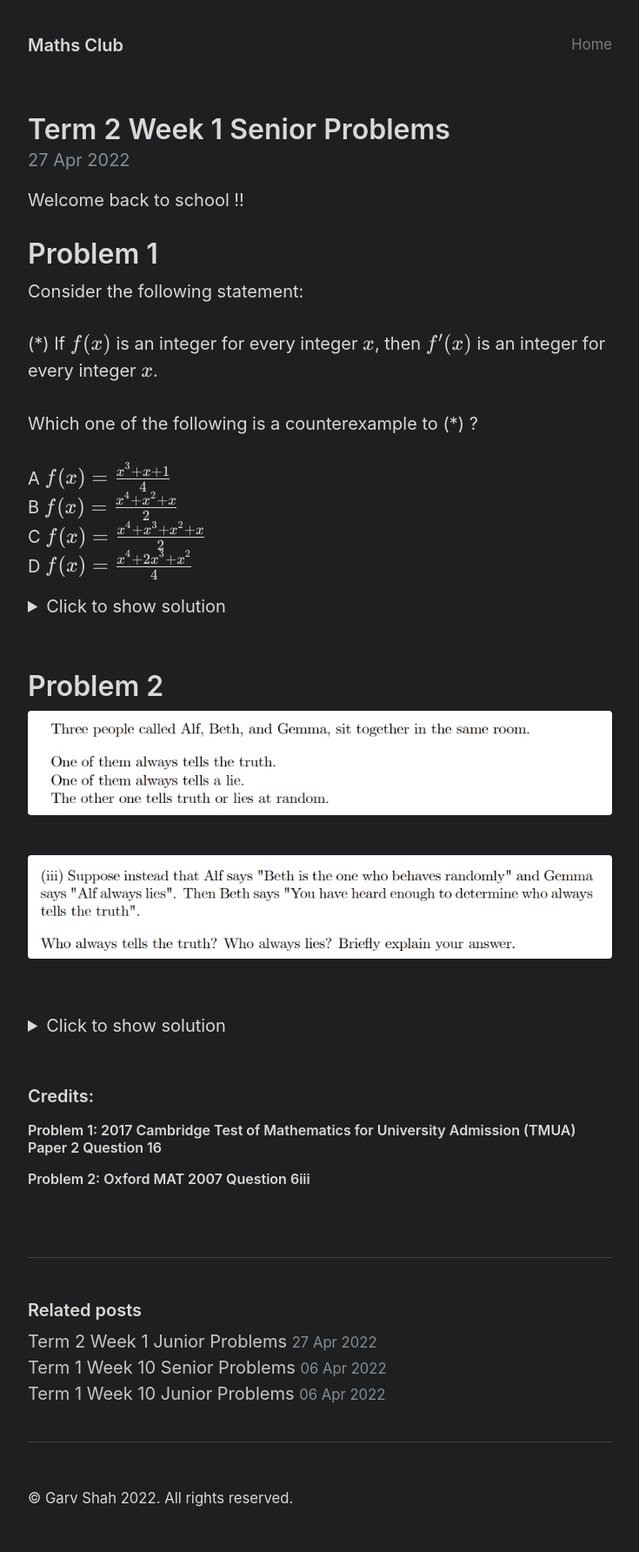
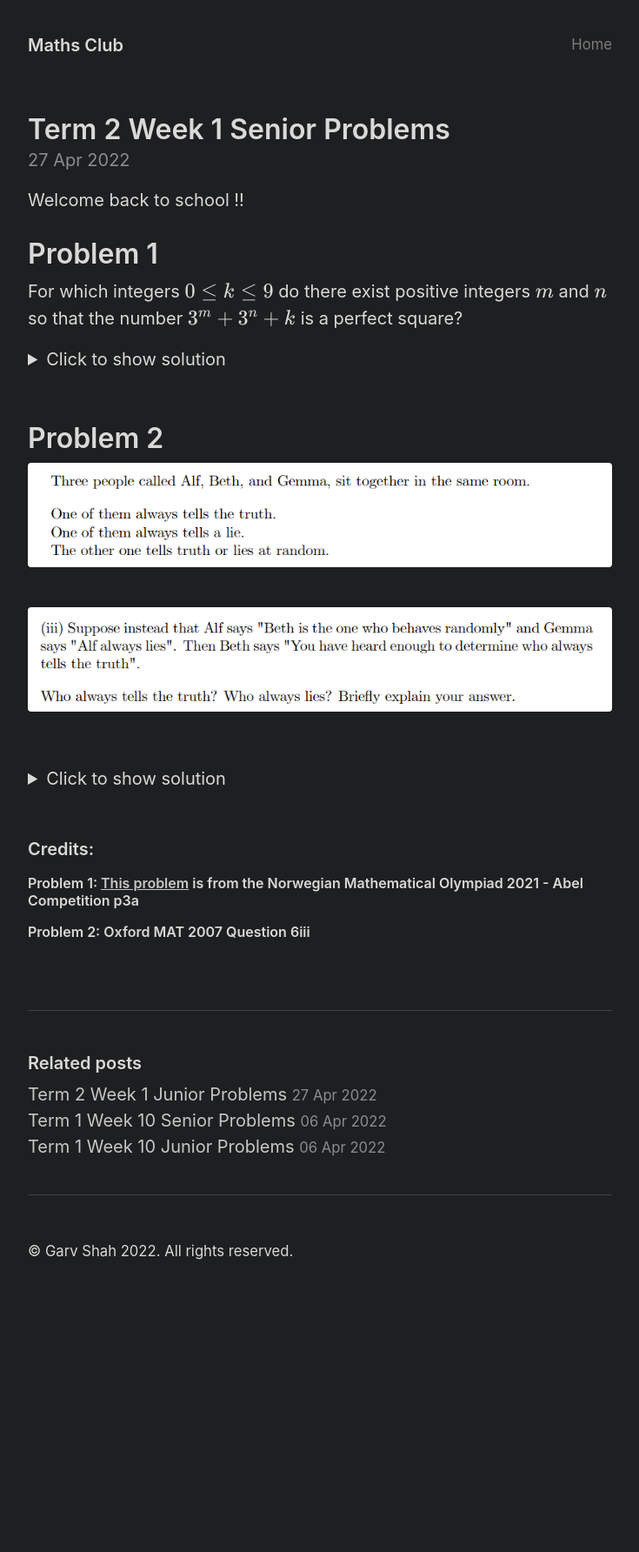
Before and after one commit to cgs-math/club, a Jekyll site: the page built from _posts/2022-04-27-2022Week1Senior.md, in a window 1280 px wide. Shown: the whole page at 87% size, without its empty margins (272-1007 px from the left). Built offline with Jekyll 4.4.1, drawn with Linux system fonts in a browser that asks for light colours; nearby versions of some CDN libraries; after the commit the page ends 1500 px from its top, so only the background shows below that.

Commit message:
added joseph's question and rankee's other

```diff
--- a/_posts/2022-04-27-2022Week1Senior.md
+++ b/_posts/2022-04-27-2022Week1Senior.md
@@ -8,17 +8,22 @@ layout: post
 Welcome back to school !!
 
 # Problem 1
-Consider the following statement: <br> <br>
-(\*) If $f(x)$ is an integer for every integer $x$, then $f^{\prime}(x)$ is an integer for every integer $x$. <br> <br>
-Which one of the following is a counterexample to (\*) ? <br> <br>
-A $f(x)=\frac{x^{3}+x+1}{4}$ <br>
-B $f(x)=\frac{x^{4}+x^{2}+x}{2}$ <br>
-C $f(x)=\frac{x^{4}+x^{3}+x^{2}+x}{2}$ <br>
-D $f(x)=\frac{x^{4}+2 x^{3}+x^{2}}{4}$ <br>
+For which integers $0 \le k \le 9$ do there exist positive integers $m$ and $n$ so that the number $3^m + 3^n + k$ is a perfect square?
 
 <details>
 <summary>Click to show solution</summary>
-<img src="{{site.baseurl}}/static/week10seniorquestion1answer.png"/>
+<h2>Solution 1</h2>
+We see that $k=0,3,4,6,7$ work through the following: <br>
+$3^3+3^2+0=36$ <br>
+$3^1+3^1+3=9$ <br>
+$3^2+3^1+4=16$ <br>
+$3^3+3^1+6=36$ <br>
+$3^2+3^2+7=25$ <br>
+<br><br>
+$k=2,5,8$ doesn't work because of $\mod 3$. $k=1$ doesn't work because of $\mod 8$. If $k=9$ worked and $m,n>1$, we could divide the expression by $9$ and get that $k=1$ works, which is untrue. WLOG $m=1$, then we can show $3^n+12$ can't be a square. By $\mod 4$ we have to have $n$ even, but then $3^n$ and $3^n+12$ are both squares, which implies $3^n=4$ and is impossible. Thus $k=0,3,4,6,7$ is the answer.
+<br>
+<h2>Solution 2</h2>
+<img src="{{site.baseurl}}/static/term2week1jseniorquestion1answer.jpeg"/>
 <br>
 </details>
 <br>
@@ -37,5 +42,5 @@ D $f(x)=\frac{x^{4}+2 x^{3}+x^{2}}{4}$ <br>
 <br>
 
 ### Credits:
-#### Problem 1: 2017 Cambridge Test of Mathematics for University Admission (TMUA) Paper 2 Question 16
+#### Problem 1: [This problem](https://artofproblemsolving.com/community/c6h2576574p22152350) is from the Norwegian Mathematical Olympiad 2021 - Abel Competition p3a
 #### Problem 2: Oxford MAT 2007 Question 6iii
```
Also changed, not shown: _posts/2022-04-27-2022Week1Junior.md (+20 -0 lines), static/term2week1jseniorquestion1answer.jpeg (added), static/term2week1juniorquestion3answer.png (added).
